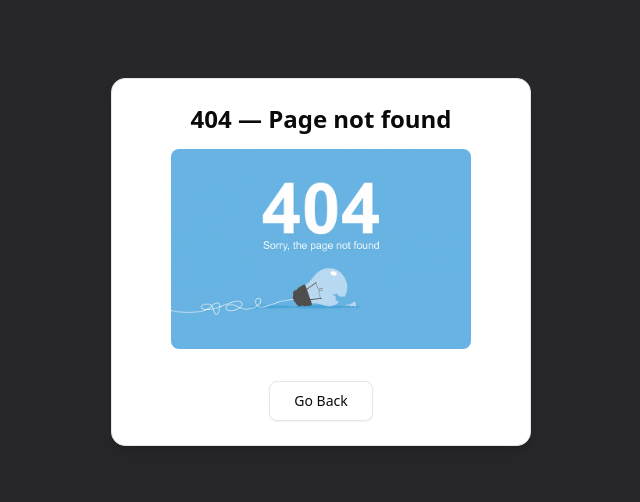
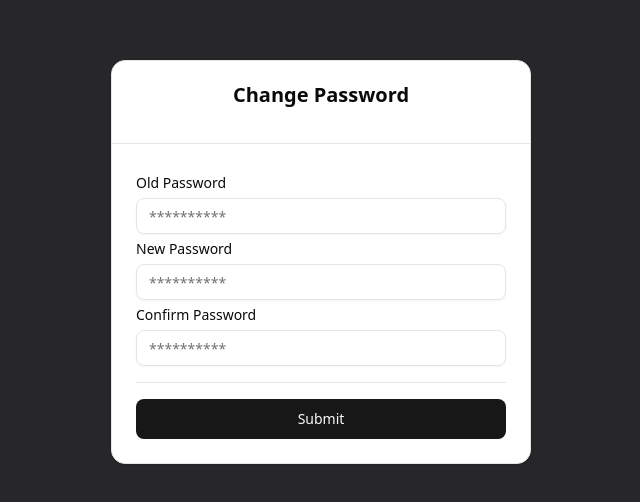
Before and after one commit to praveen12kumar/lms, a React app in the folder frontend/: page /auth/reset-password in a window 1280 px wide. Before the commit this address had no page. Shown: the part 138-640 px from the top of the page, without its empty margins (319-959 px from the left). Built offline with nearby package versions, Linux system fonts and the light colour scheme; the HTML template or start-up script is replaced by a standard one.

Commit message:
Added resetPassword container

```diff
--- a/frontend/src/App.jsx
+++ b/frontend/src/App.jsx
@@ -13,6 +13,8 @@ import Home from './pages/home/Home';
 import ForgotPasswordContainer from './pages/auth/ForgotPasswordContainer';
 import ForgotPasswordOtpVerificationContainer from './pages/auth/ForgotPasswordOtpVerificationContainer';
 import ChangePasswordContainer from './pages/auth/ChangePasswordContainer';
+import ResetPasswordContainer from './pages/auth/ResetPasswordContainer';
+
 
 
 function App() {
@@ -29,6 +31,7 @@ function App() {
         <Route path='/auth/otp' element={<OneTimePasswordContainer/>}/>
         <Route path='/auth/forgot-password' element={<ForgotPasswordContainer/>}/>
         <Route path="/auth/change-password" element={<ChangePasswordContainer/>}/>
+        <Route path='/auth/reset-password' element={<ResetPasswordContainer/>}/>
         <Route path='/auth/forgot-password/otp' element={<ForgotPasswordOtpVerificationContainer/>}/>
         <Route path='/*' element={<NotFound/>}/>
       </Routes>
--- /dev/null
+++ b/frontend/src/components/organisms/auth/ResetPassword.jsx
@@ -0,0 +1,91 @@
+import { Card, CardHeader, CardTitle, CardContent} from '@/components/ui/card';
+import { Separator } from '@/components/ui/separator';
+import { Label } from '@/components/ui/label';
+import { Input } from '@/components/ui/input';
+import { Button } from '@/components/ui/button';
+import { TriangleAlert } from "lucide-react";
+import { CircleCheck} from "lucide-react";
+
+import React from 'react'
+
+const ResetPassword = ({validationErrors, formInput, setFormInput, onResetPasswordFormSubmit, error, isSuccess, isPending}) => {
+  return (
+    <div className='w-full h-dvh flex items-center justify-center bg-zinc-800'>
+        <Card className="w-full max-w-[420px] h-auto">
+            <CardHeader className="w-full text-center text-xl font-bold">
+          <CardTitle>Change Password</CardTitle>
+          {
+                  validationErrors &&(
+                    <div className="flex items-center gap-2 bg-destructive/15 rounded-md mb-4 text-destructive-foreground w-full text-red-600 text-xs p-4">
+                      <TriangleAlert className="size-4"/>  <p>{validationErrors.message}</p>
+                    </div>
+                  )
+                }
+                {
+                    error && (
+                    <div className="flex items-center gap-2 bg-destructive/15 rounded-md mb-4 text-destructive-foreground w-full text-red-600 text-xs p-4">
+                      <TriangleAlert className="size-4"/> <p>{error}</p>
+                    </div>)
+                }
+                {
+                    isSuccess && (
+                        <div className="flex items-center gap-2 bg-emerald-100 rounded-md mb-4 text-destructive-foreground w-full text-emerald-800 text-xs p-4">
+                          <CircleCheck className="size-4"/> <p>Redirecting to Otp verification...</p>
+                        </div>
+                    )
+                }
+        </CardHeader>
+        <Separator className='my-2'/>
+        <CardContent>
+                <form className='space-y-2' onSubmit={onResetPasswordFormSubmit}>
+                    <div className="grid gap-2">
+                    <Label htmlFor="oldPassword">Old Password</Label>
+                    <Input
+                      id="oldPassword"
+                      type="password"
+                      placeholder="**********"
+                      required
+                      value={formInput?.oldPassword}
+                      onChange={(e)=> setFormInput({...formInput, oldPassword: e.target.value}) }
+                      disabled={isPending}
+                    />
+                  </div>
+                  <div className="grid gap-2">
+                    <Label htmlFor="newPassword">New Password</Label>
+                    <Input
+                      id="newPassword"
+                      type="password"
+                      placeholder="**********"
+                      required
+                      value={formInput?.newPassword}
+                      onChange={(e)=> setFormInput({...formInput, newPassword: e.target.value}) }
+                      disabled={isPending}
+                    />
+                  </div>
+                  <div className="grid gap-2">
+                    <Label htmlFor="confirmPassword">Confirm Password</Label>
+                    <Input
+                      id="confirmPassword"
+                      type="password"
+                      placeholder="**********"
+                      required
+                      value={formInput?.confirmPassword}
+                      onChange={(e)=> setFormInput({...formInput, confirmPassword: e.target.value}) }
+                      disabled={isPending}
+                    />
+                  </div>
+                  <Separator className="my-4"/>
+                  <Button
+                    type="submit"
+                    className="w-full"
+                    size={"lg"}
+                    disabled={isPending}
+                    >{isPending ? "Submitting..." : "Submit"}</Button>
+                </form>
+        </CardContent>
+        </Card>
+    </div>
+  )
+}
+
+export default ResetPassword
--- /dev/null
+++ b/frontend/src/pages/auth/ResetPasswordContainer.jsx
@@ -0,0 +1,65 @@
+import ResetPassword from '@/components/organisms/auth/ResetPassword';
+import React, { useEffect, useState } from 'react'
+import {useNavigate } from 'react-router-dom'
+
+
+const ResetPasswordContainer = () => {
+  const [formInput, setFormInput] = useState({
+        oldPassword: "",
+        newPassword: "",
+        confirmPassword: ""
+    })
+
+    const navigate = useNavigate();
+
+    //const {isPending, isSuccess, error, changePassword} = useChangePassword();
+
+    const [validationErrors, setValidationErrors] = useState(null);
+
+    async function onResetPasswordFormSubmit(e){
+        e.preventDefault();
+        if(!formInput.oldPassword || !formInput.newPassword || !formInput.confirmPassword){
+            setValidationErrors({
+                message: "Please fill all the fields"});
+            return;
+        }
+        if(formInput.newPassword !== formInput.confirmPassword){
+            setValidationErrors({
+                message: "Passwords do not match"});
+            return;
+        }
+
+        if(formInput.oldPassword === formInput.newPassword || formInput.oldPassword === formInput.confirmPassword){
+            setValidationErrors({
+                message: "New password cannot be same as old password"});
+            return;
+        }
+
+        setValidationErrors(null);
+        //await changePassword({email, password:formInput.password})
+    };
+
+    // useEffect(()=>{
+    //     if(isSuccess){
+    //         navigate('/auth/signin');
+    //     }
+    // }, [isSuccess]);
+
+
+  return (
+    <div className=''>
+        <ResetPassword
+            // error={error}
+            // isPending={isPending}
+            // isSuccess={isSuccess}
+            validationErrors={validationErrors}
+            formInput={formInput}
+            setFormInput={setFormInput}
+            onResetPasswordFormSubmit={onResetPasswordFormSubmit}
+        />
+    </div>
+  )
+}
+
+
+export default ResetPasswordContainer;
```
